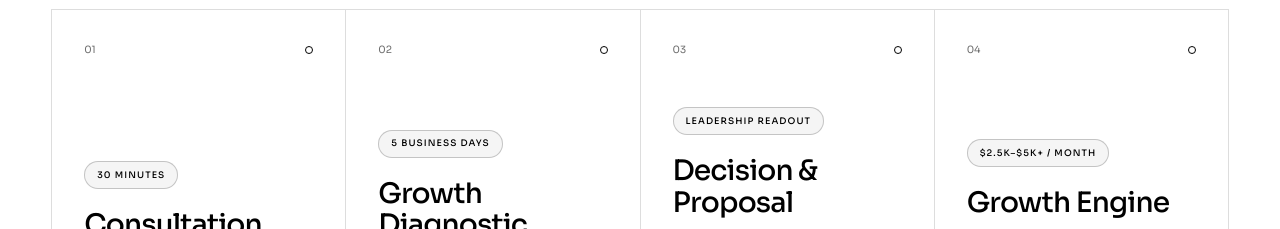
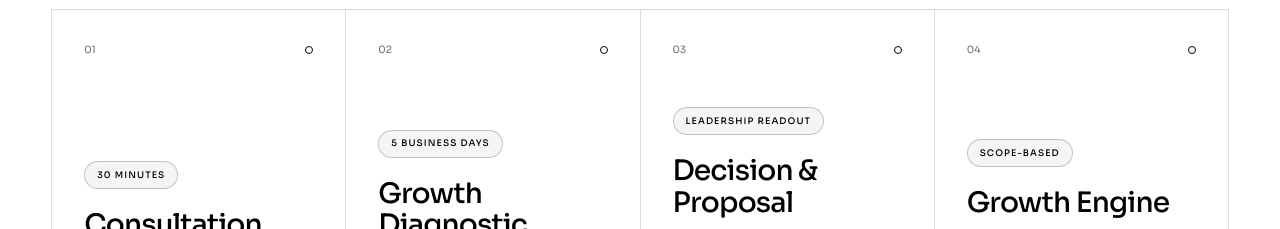
Before and after one commit to sianmatti/masm-website, a Next.js app: page / in a window 1280 px wide. Shown: the part 7600-7829 px from the top of the page. Built offline with nearby package versions, Linux system fonts and the light colour scheme.

Commit message:
Keep Growth Engine pricing scope-based

```diff
--- a/components/process.tsx
+++ b/components/process.tsx
@@ -23,7 +23,7 @@ const steps = [
     number: "04",
     title: "Growth Engine",
     copy: "MASM helps implement, operate, and improve the highest-value parts of the growth system.",
-    duration: "$2.5K–$5K+ / MONTH",
+    duration: "SCOPE-BASED",
   },
 ];
 
```
